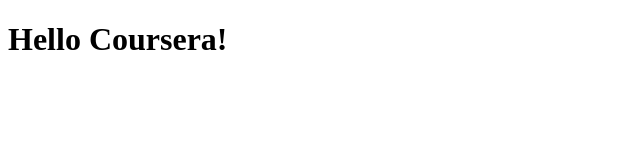
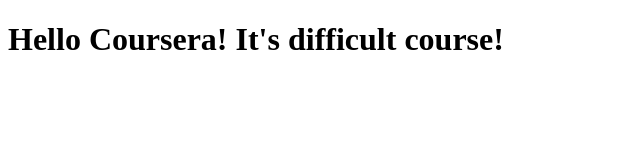
Before and after one commit to luxffer/coursera-test, a plain HTML site: page site/index.html in a window 1280 px wide. Shown: the whole page, without its empty margins (0-640 px from the left). Drawn offline with Linux system fonts and the light colour scheme.

Commit message:
Small addition to our page content

```diff
--- a/site/index.html
+++ b/site/index.html
@@ -4,6 +4,6 @@
 	<title>Hello Coursera!</title>
 </head>
 <body>
-<h1>Hello Coursera!</h1>
+<h1>Hello Coursera! It's difficult course!</h1>
 </body>
 </html>
```
